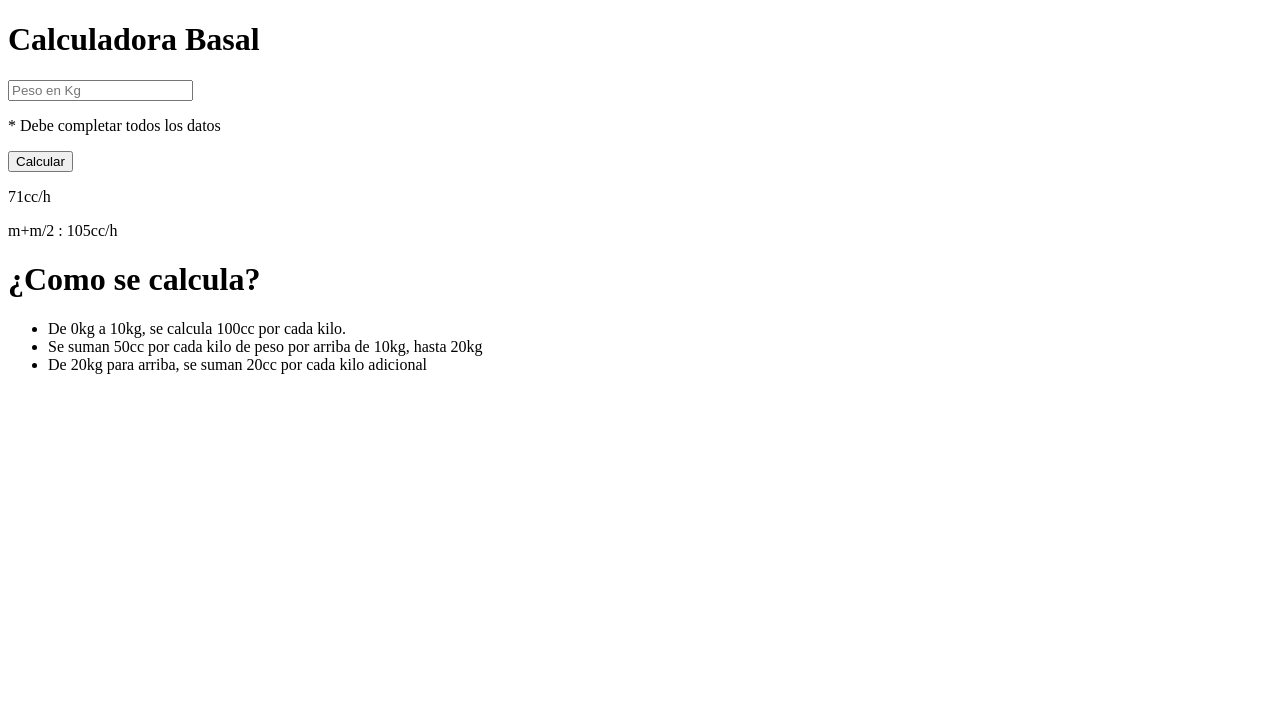
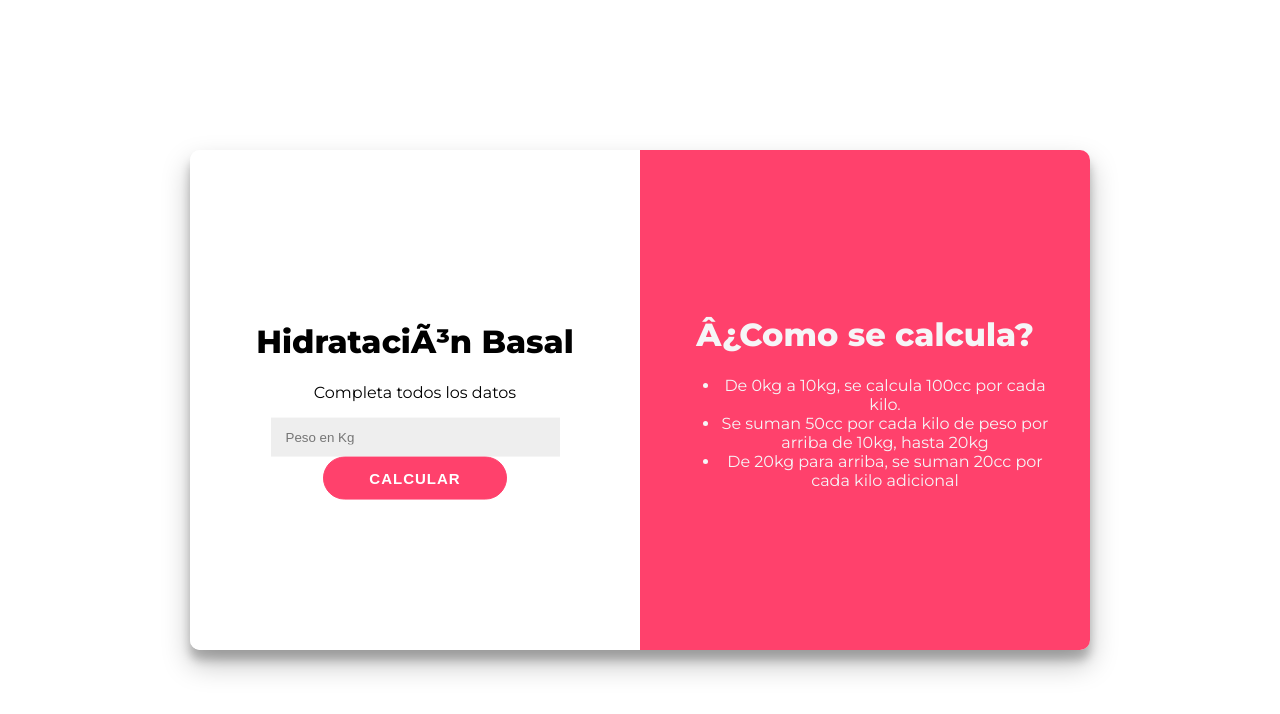
Before and after one commit to CrisNAC/CalculadoraBasal, a plain HTML site: page index.html in a window 1280 px wide. Drawn offline with Linux system fonts and the light colour scheme.

Commit message:
Agregando style.css

```diff
--- a/index.html
+++ b/index.html
@@ -2,18 +2,24 @@
 <html>
     <head>
         <title>Calculadora BASAL</title>
+        <meta charset="URF-8">
+        <link rel="stylesheet" href="style.css">
     </head>
     <body>
-        <div>
-            <div>
-                <h1>Calculadora Basal</h1>
-                <input type="number" placeholder="Peso en Kg"/>
-                <p>* Debe completar todos los datos</p>
-                <button>Calcular</button>
-                <p>71cc/h</p>
-                <p>m+m/2 : 105cc/h</p>
+        <div id="contenedor">
+            <div id="calculadora">
+                <div class="contenido">
+                    <h1>Hidratación Basal</h1>
+                    <p class="item">Completa todos los datos</p>
+                    <input class="item" id="peso" type="number" placeholder="Peso en Kg"/>
+                    <p class="item" id="error">* Debe completar todos los datos</p>
+                    <button class="item" id="calcular">Calcular</button>
+                    <p class="item resultado" id="flu">71cc/h</p>
+                    <p class="item resultado" id="man">m+m/2 : 105cc/h</p>
                 </div>
-            <div>
+            </div>
+            <div id="detalle">
+                <div class="contenido">
                     <h1>¿Como se calcula?</h1>
                     <ul>
                         <li>De 0kg a 10kg, se calcula 100cc por cada kilo.</li>
@@ -22,5 +28,6 @@
                     </ul>
                 </div>
             </div>
+        </div>
     </body>
 </html>
--- /dev/null
+++ b/style.css
@@ -0,0 +1,82 @@
+@import url('https://fonts.googleapis.com/css?family=Montserrat:400,800');
+
+body{
+    font-family: 'Montserrat', sans-serif;
+}
+
+#contenedor{
+    width: 900px;
+    height: 500px;
+    text-align: center;
+    /* Estas 3 lineas se encargan de centrar el div vertical y horizontalmente */
+    position: absolute;
+    inset: 0;
+    margin: auto;
+    border-radius: 10px;
+    overflow: hidden;
+    box-shadow: 0 14px 28px rgba(0,0,0,0.25), 0 10px 10px rgba(0,0,0,0.22);
+}
+
+#calculadora{
+    background: white;
+    /* Con estas 3 lineas vamos a hacer que los divs queden lado a lado */
+    width: 50%;
+    height: 100%;
+    float: left;
+}
+
+#detalle{
+    background: #FF416C;
+    /* Con estas 3 lineas vamos a hacer que los divs queden lado a lado */
+    width: 50%;
+    height: 100%;
+    float: left;
+    color: #f6f5f7;
+}
+
+.contenido{
+    /* Estas tres lineas van a centrar el contenido verticalmente dentro de cada div */
+    position: relative;
+    top: 50%;
+    transform: translateY(-50%);
+    overflow: hidden;
+    padding: 40px;
+}
+
+input {
+	width: 70%;
+    padding: 12px 15px;
+    border: none;
+    background-color: #eee;
+}
+
+button {
+  font-size: 15px;
+	font-weight: bold;
+	padding: 12px 45px;
+	border-radius: 30px;
+	background-color: #FF416C;
+	border: 1px solid #FF416C;
+	color: #FFFFFF;
+	text-transform: uppercase;
+	letter-spacing: 1px;
+	transition: transform 20ms ease-in;
+}
+
+button:active {
+	transform: scale(0.95);
+}
+
+#error{
+    color: red;
+    font-weight: bold;
+    display: none;
+}
+
+.resultado{
+    color: #0A81D1;
+    font-weight: bold;
+    font-size: 25px;
+    margin-bottom: 5px;
+    display: none;
+}
```
Lines whose indentation alone changed are shown as unchanged.
